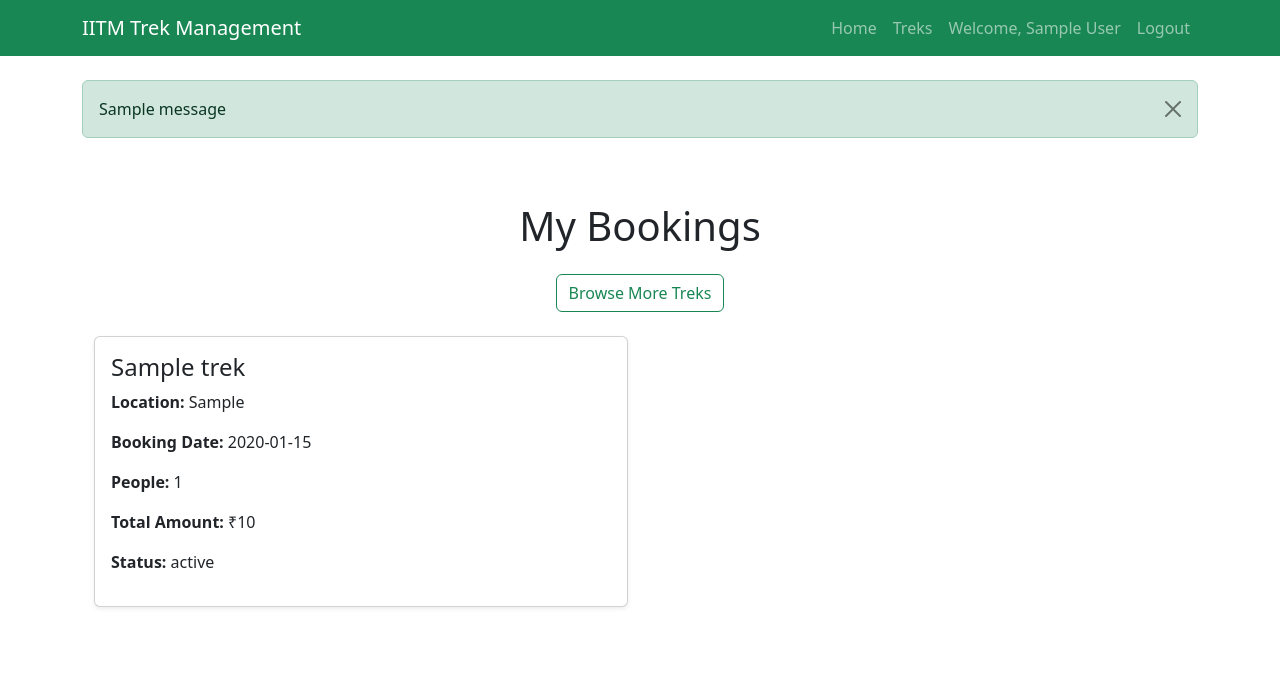
After one commit to 25f2008615/iitm-trek-management-system, a Flask app: page /my-bookings in a window 1280 px wide. The commit adds this page. Shown: the top 678 px of the page. Run offline with Flask 3, Linux system fonts and the light colour scheme; the visitor is signed in with stand-in values (Sample User, id 1); tables that the repository leaves empty hold one stand-in row (values such as "Sample post"); one stand-in notice (Sample message) is shown.

Commit message:
Completed Day 8: Booking Module, My Bookings and Flash Messages

```diff
--- a/app.py
+++ b/app.py
@@ -1,7 +1,8 @@
-from flask import Flask, render_template, request, redirect, url_for, session
+from flask import Flask, render_template, request, redirect, url_for, session, flash
 
 from config import Config
-from models import db, User, Trek
+from models import db, User, Trek, Booking
+from datetime import date
 
 app = Flask(__name__)
 app.config.from_object(Config)
@@ -113,6 +114,8 @@ def trek_details(trek_id):
 def admin_dashboard():
 
     return render_template("admin/dashboard.html")
+
+
 # ---------------- MANAGE TREKS ---------------- #
 
 @app.route("/admin/manage-treks", methods=["GET", "POST"])
@@ -151,6 +154,11 @@ def manage_treks():
 
         db.session.commit()
 
+        if trek_id:
+            flash("Trek updated successfully!", "success")
+        else:
+            flash("Trek added successfully!", "success")
+
         return redirect(url_for("manage_treks"))
 
     treks = Trek.query.all()
@@ -172,7 +180,67 @@ def delete_trek(trek_id):
     db.session.delete(trek)
     db.session.commit()
 
+    flash("Trek deleted successfully!", "success")
+
     return redirect(url_for("manage_treks"))
+
+# ---------------- BOOK TREK ------------------#
+
+@app.route("/book-trek/<int:trek_id>")
+def book_trek(trek_id):
+
+    if "user_id" not in session:
+        return redirect(url_for("login"))
+
+    trek = Trek.query.get_or_404(trek_id)
+
+    existing_booking = Booking.query.filter_by(
+        user_id=session["user_id"],
+        trek_id=trek.id
+        ).first()
+
+    print("Session user_id:", session["user_id"])
+    print("Current trek_id:", trek.id)
+    print("Existing booking:", existing_booking)
+
+    if existing_booking:
+
+        flash("You have already booked this trek.", "warning")
+        return redirect(url_for("my_bookings"))
+
+    booking = Booking(
+        user_id=session["user_id"],
+        trek_id=trek.id,
+        booking_date=date.today(),
+        number_of_people=1,
+        total_amount=trek.price,
+        payment_status="Paid"
+    )
+
+    db.session.add(booking)
+    db.session.commit()
+
+    flash("Trek booked successfully!", "success")
+
+    return redirect(url_for("my_bookings"))
+
+
+# ----------- MY BOOKINGS ----------------#
+
+@app.route("/my-bookings")
+def my_bookings():
+
+    if "user_id" not in session:
+        return redirect(url_for("login"))
+
+    bookings = Booking.query.filter_by(
+        user_id=session["user_id"]
+    ).all()
+
+    return render_template(
+        "user/my_bookings.html",
+        bookings=bookings
+    )
 
 
 # ---------------- RUN APP ---------------- #
--- a/templates/layouts/base.html
+++ b/templates/layouts/base.html
@@ -50,7 +50,9 @@
                     {% if session.get("role") == "Trekker" %}
 
                     <li class="nav-item">
-                        <a class="nav-link" href="#">My Bookings</a>
+                        <a class="nav-link" href="{{ url_for('my_bookings') }}">
+                            My Bookings
+                        </a>
                     </li>
 
                     {% elif session.get("role") == "Staff" %}
@@ -86,12 +88,35 @@
         </div>
     </nav>
 
-    <div class="container mt-5">
+    <div class="container mt-4">
 
-        {% block content %}
-        {% endblock %}
+    {% with messages = get_flashed_messages(with_categories=true) %}
 
-    </div>
+        {% if messages %}
+
+            {% for category, message in messages %}
+
+                <div class="alert alert-{{ category }} alert-dismissible fade show" role="alert">
+
+                    {{ message }}
+
+                    <button type="button"
+                            class="btn-close"
+                            data-bs-dismiss="alert">
+                    </button>
+
+                </div>
+
+            {% endfor %}
+
+        {% endif %}
+
+    {% endwith %}
+
+    {% block content %}
+    {% endblock %}
+
+</div>
 
     <script src="https://cdn.jsdelivr.net/npm/bootstrap@5.3.7/dist/js/bootstrap.bundle.min.js"></script>
 
--- a/templates/user/home.html
+++ b/templates/user/home.html
@@ -33,7 +33,7 @@ Home
 
             {% elif session.get("role") == "Trekker" %}
 
-            <a href="#" class="btn btn-outline-success btn-lg">
+            <a href="{{ url_for('my_bookings') }}" class="btn btn-success btn-lg">
                 My Bookings
             </a>
 
--- /dev/null
+++ b/templates/user/my_bookings.html
@@ -0,0 +1,88 @@
+{% extends "layouts/base.html" %}
+
+{% block title %}
+My Bookings
+{% endblock %}
+
+{% block content %}
+
+<div class="container py-5">
+
+    <h1 class="mb-4 text-center">
+        My Bookings
+    </h1>
+
+    <div class="text-center mb-4">
+
+        <a href="{{ url_for('treks') }}" class="btn btn-outline-success">
+
+            Browse More Treks
+
+        </a>
+
+    </div>
+
+    {% if bookings %}
+
+    <div class="row">
+
+        {% for booking in bookings %}
+
+        <div class="col-md-6 mb-4">
+
+            <div class="card shadow-sm h-100">
+
+                <div class="card-body">
+
+                    <h4>
+                        {{ booking.trek.trek_name }}
+                    </h4>
+
+                    <p>
+                        <strong>Location:</strong>
+                        {{ booking.trek.location }}
+                    </p>
+
+                    <p>
+                        <strong>Booking Date:</strong>
+                        {{ booking.booking_date }}
+                    </p>
+
+                    <p>
+                        <strong>People:</strong>
+                        {{ booking.number_of_people }}
+                    </p>
+
+                    <p>
+                        <strong>Total Amount:</strong>
+                        ₹{{ booking.total_amount }}
+                    </p>
+
+                    <p>
+                        <strong>Status:</strong>
+                        {{ booking.payment_status }}
+                    </p>
+
+                </div>
+
+            </div>
+
+        </div>
+
+        {% endfor %}
+
+    </div>
+
+    {% else %}
+
+    <div class="alert alert-warning text-center">
+
+        You haven't booked any treks yet.
+
+    </div>
+
+    {% endif %}
+
+</div>
+
+{% endblock %}
--- a/templates/user/trek_details.html
+++ b/templates/user/trek_details.html
@@ -101,8 +101,10 @@
                         Reserve your seat before all slots are filled.
                     </p>
 
-                    <a href="#" class="btn btn-success w-100 mb-2">
+                    <a href="{{ url_for('book_trek', trek_id=trek.id) }}" class="btn btn-success w-100 mb-2">
+
                         Book Now
+
                     </a>
 
                     <a href="{{ url_for('treks') }}" class="btn btn-outline-secondary w-100">
```
Also changed, not shown: README.md.
